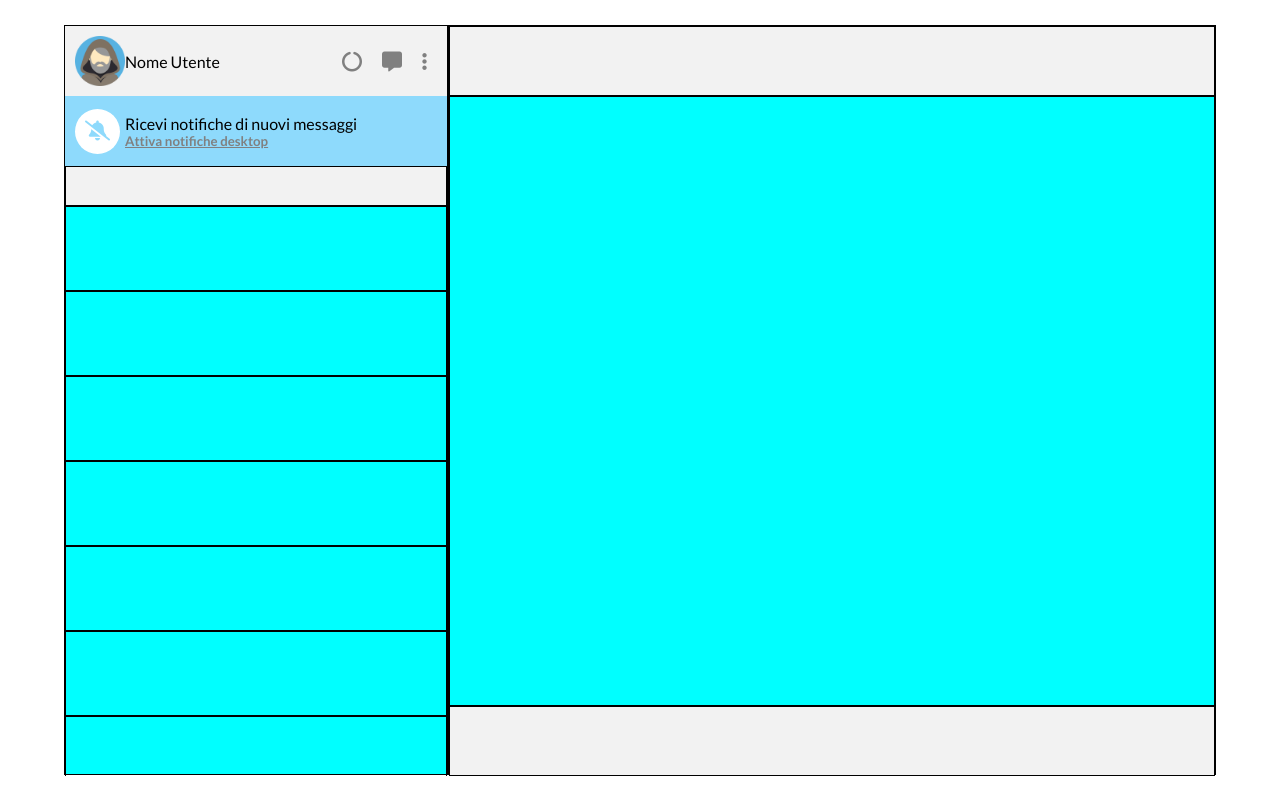
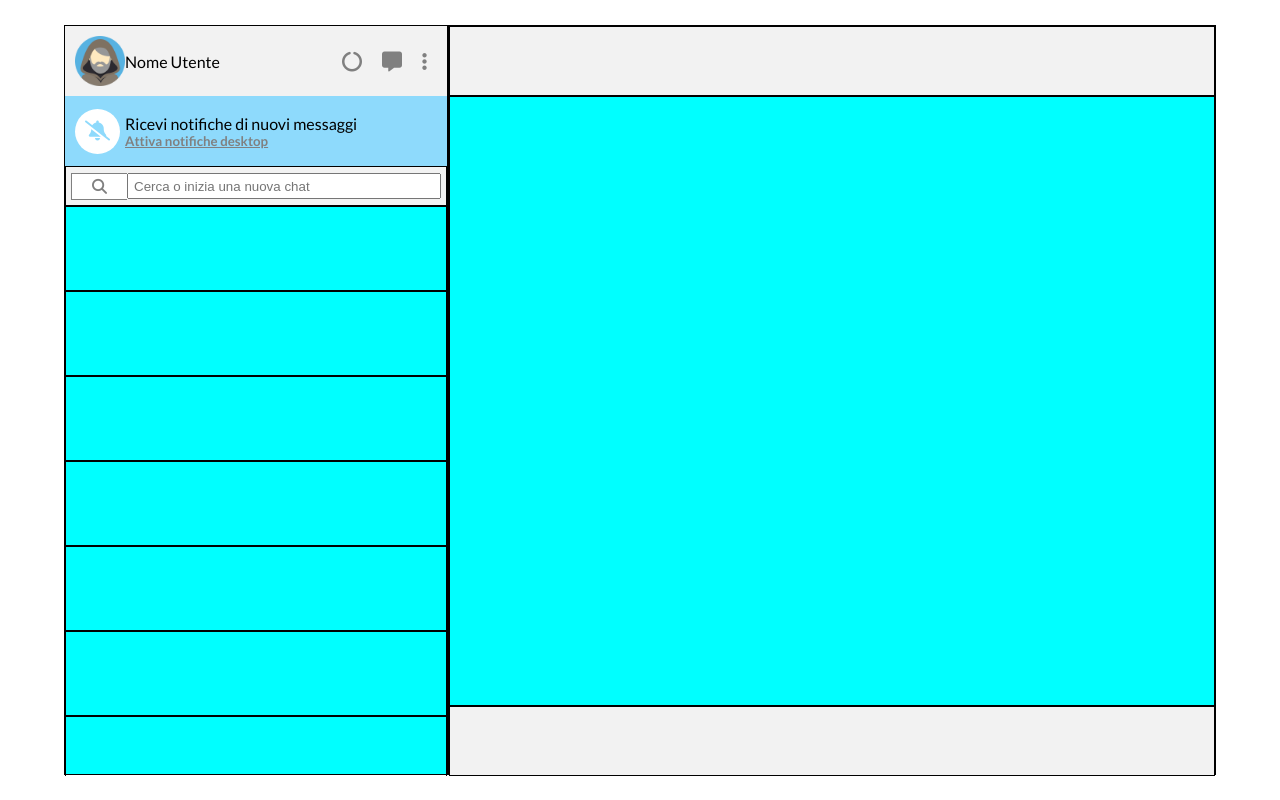
Before and after one commit to ValeriaGiannelli/vue-boolzapp, a plain HTML site: page index.html in a window 1280 px wide. Drawn offline with nearby package versions, Linux system fonts and the light colour scheme.

Commit message:
feat: add research bar

```diff
--- a/css/style.css
+++ b/css/style.css
@@ -92,9 +92,27 @@ body{
 .search-bar{
     height: 40px;
     background-color: rgb(242, 242, 242);
+    display: flex;
+    align-items: center;
+    justify-content: center;
+    padding: 5px;
     /* DEBUG */
     border: 1px solid black;
 }
+
+.search-bar .fa-magnifying-glass{
+    background-color: white;
+    padding: 5px 20px;
+    font-size: 15px;
+    color: gray;
+    border: 1px solid gray;
+    border-right: none;
+}
+.search-bar input{
+    width: 100%;
+    padding: 3.5px 5px;
+}
+
 
 /* sezione contatti */
 #contacts{
--- a/index.html
+++ b/index.html
@@ -59,7 +59,10 @@
                 <!-- notifiche -->
                 <div class="desktop-notifications">
 
+                    <!-- simbolo notifiche -->
+
                     <i class="fa-solid fa-bell-slash"></i>
+                    <!-- informazioni -->
                     <div>
                         <span>Ricevi notifiche di nuovi messaggi</span>
                         <h5><a href="#">Attiva notifiche desktop</a></h5>
@@ -71,7 +74,11 @@
 
                 <!-- barra di ricerca -->
                 <div class="search-bar">
+                    <!-- icona del cerca -->
+                    <i class="fa-solid fa-magnifying-glass"></i>
 
+                    <!-- barra di ricerca -->
+                    <input type="text" placeholder="Cerca o inizia una nuova chat">
                 </div>
 
                 <!-- sezione contatti -->
```
